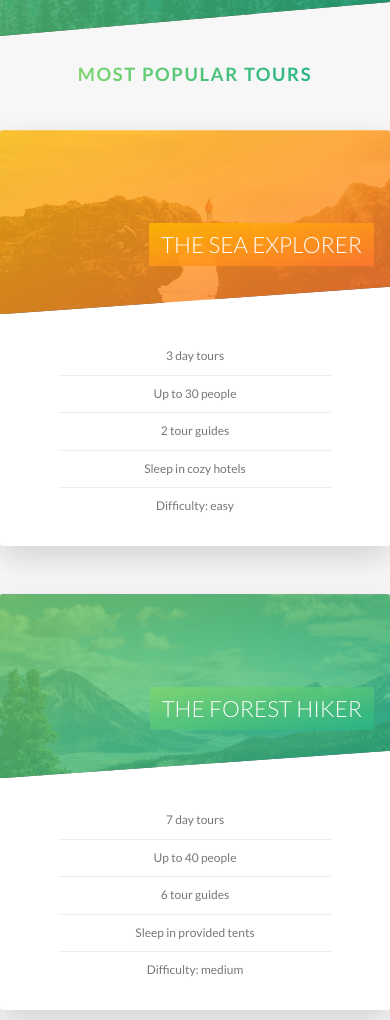
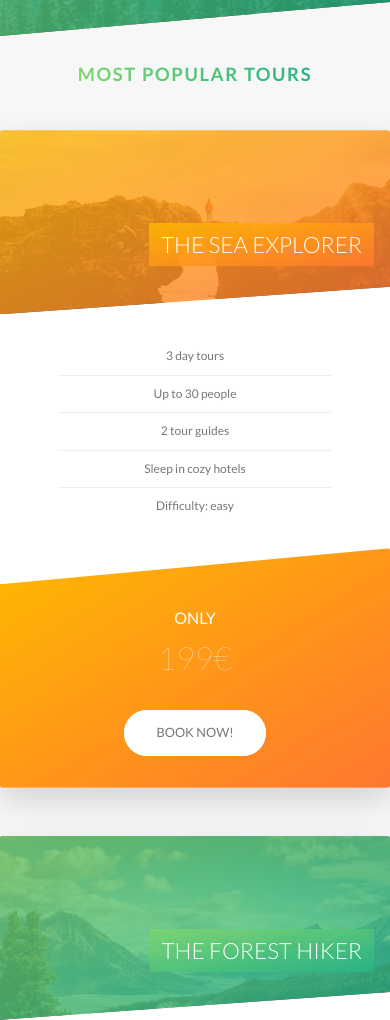
Before and after one commit to danidz96/natours, a website: page index.html in a window 390 px wide. Shown: the part 2514-3534 px from the top of the page. Drawn offline with Linux system fonts and the light colour scheme.

Commit message:
add responsiveness to cards

```diff
--- a/sass/components/_card.scss
+++ b/sass/components/_card.scss
@@ -146,4 +146,52 @@
         font-size: 6rem;
         font-weight: 100;
     }
+
+    @include respond(tab-port) {
+        height: auto;
+        border-radius: $border-radius;
+        background-color: $color-white;
+        box-shadow: 0 1.5rem 4rem rgba($color-black, 0.15);
+
+        &__side {
+            height: auto;
+            position: relative;
+            box-shadow: none;
+
+            &--front {
+                background: $color-white;
+            }
+
+            &--back {
+                transform: rotateY(0);
+                clip-path: polygon(0 15%, 100% 0, 100% 100%, 0 100%);
+            }
+        }
+
+        &:hover &__side--front {
+            transform: rotateY(0);
+        }
+
+        &:hover &__side--back {
+            transform: rotateY(0);
+        }
+
+        // BACK SIDE STYLING
+        &__cta {
+            position: relative;
+            top: 0;
+            left: 0;
+            transform: translate(0);
+            width: 100%;
+            padding: 7rem 4rem 4rem 4rem;
+        }
+
+        &__price-box {
+            margin-bottom: 3rem;
+        }
+
+        &__price-value {
+            font-size: 4rem;
+        }
+    }
 }
```
Also changed, not shown: css/style.css.
